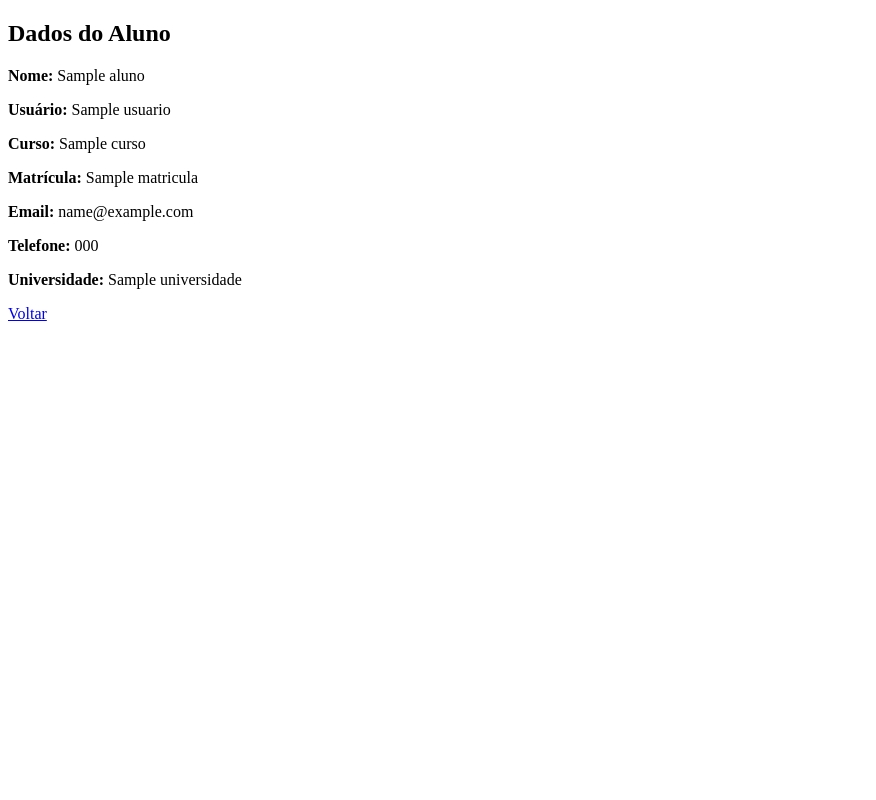
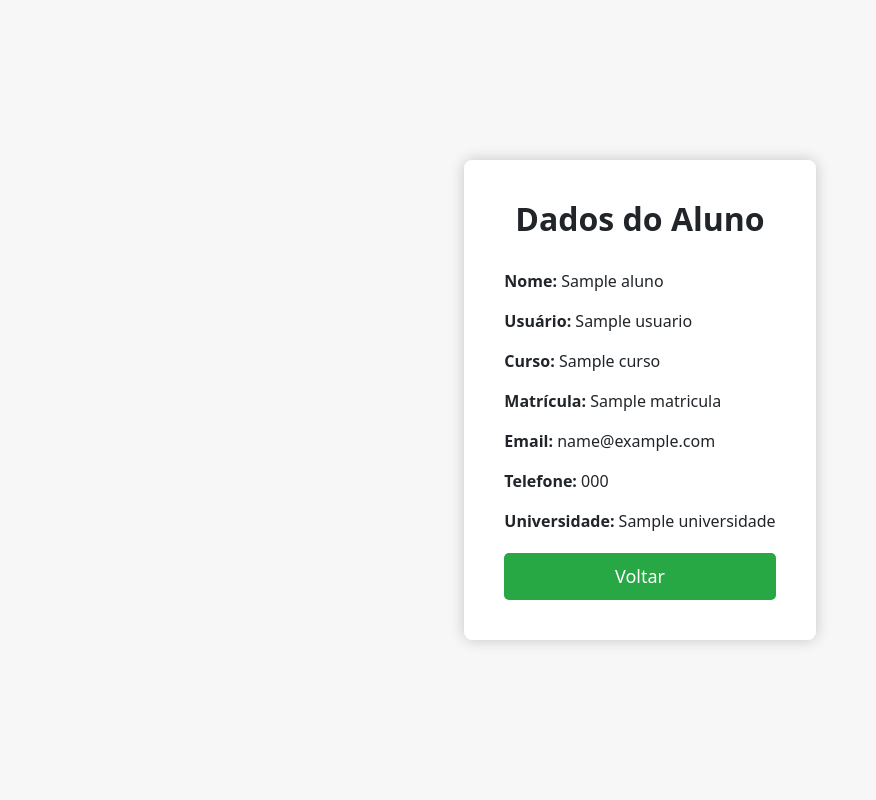
Before and after one commit to maxbarbosa/howRU, a Django app: template app/templates/aluno/perfil.html in a window 1280 px wide. Shown: the whole page, without its empty margins (0-876 px from the left). Run offline with Django 5.2, Linux system fonts and the light colour scheme; the template is opened without the code that fills it: most values are stand-ins (such as "Sample title", 1, 10 or a date in 2020); data that the repository does not hold is empty.

Commit message:
estilização ver perfil do aluno

```diff
--- a/app/templates/aluno/perfil.html
+++ b/app/templates/aluno/perfil.html
@@ -4,9 +4,57 @@
     <meta charset="UTF-8">
     <meta name="viewport" content="width=device-width, initial-scale=1.0">
     <title>Perfil do Aluno</title>
+    <link href="https://cdn.jsdelivr.net/npm/bootstrap@5.1.3/dist/css/bootstrap.min.css" rel="stylesheet">
+    <style>
+        body, html {
+            height: 100%;
+            display: flex;
+            justify-content: center;
+            align-items: center;
+            background-color: #f7f7f7;
+        }
+
+        .profile-container {
+            background-color: white;
+            padding: 40px;
+            border-radius: 8px;
+            box-shadow: 0 0 15px rgba(0, 0, 0, 0.2);
+            width: 100%;
+            max-width: 800px;
+        }
+
+        .profile-container h2 {
+            margin-bottom: 30px;
+            font-weight: 600;
+            text-align: center;
+        }
+
+        .profile-info {
+            margin-bottom: 20px;
+        }
+
+        .btn-back {
+            display: block;
+            width: 100%;
+            padding: 10px;
+            font-size: 18px;
+            background-color: #28a745;
+            color: white;
+            text-align: center;
+            text-decoration: none;
+            border-radius: 5px;
+        }
+
+        .btn-back:hover {
+            background-color: #218838;
+        }
+    </style>
 </head>
 <body>
+
+<div class="profile-container">
     <h2>Dados do Aluno</h2>
+    <div class="profile-info">
         <p><strong>Nome:</strong> {{ aluno.nome }}</p>
         <p><strong>Usuário:</strong> {{ aluno.usuario }}</p>
         <p><strong>Curso:</strong> {{ aluno.curso }}</p>
@@ -14,7 +62,10 @@
         <p><strong>Email:</strong> {{ aluno.email }}</p>
         <p><strong>Telefone:</strong> {{ aluno.telefone }}</p>
         <p><strong>Universidade:</strong> {{ aluno.universidade.nome }}</p>
+    </div>
+    <a href="{% url 'aluno_home' %}" class="btn-back">Voltar</a>
+</div>
 
-    <a href="{% url 'aluno_home' %}">Voltar</a>
+<script src="https://cdn.jsdelivr.net/npm/bootstrap@5.1.3/dist/js/bootstrap.bundle.min.js"></script>
 </body>
 </html>
```
Lines whose indentation alone changed are shown as unchanged.
